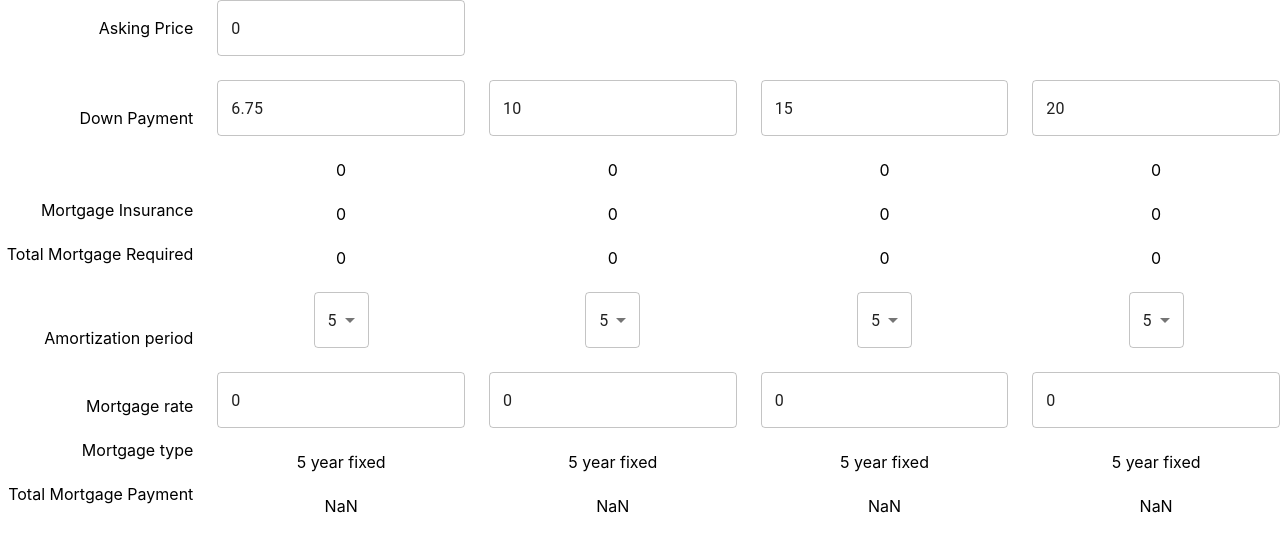
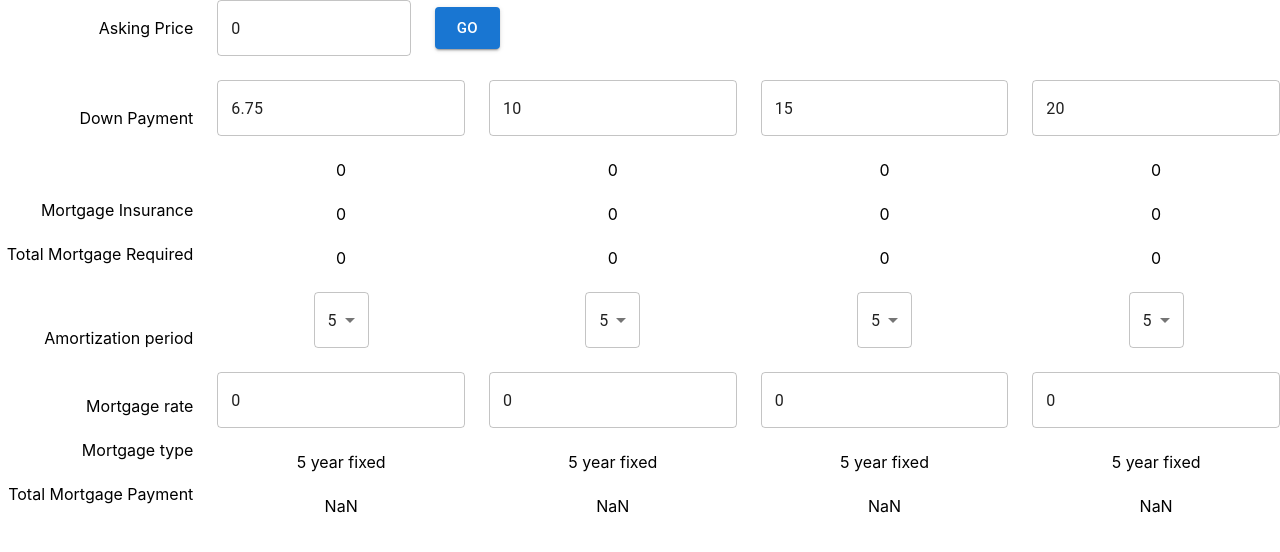
Before and after one commit to abhidevmumbai/react-calc, a React (Create React App) app: page / in a window 1280 px wide. Shown: the top 552 px of the page. Built offline with nearby package versions, Linux system fonts and the light colour scheme.

Commit message:
type and layout fixes

```diff
--- a/src/containers/mortgage/Mortgage.tsx
+++ b/src/containers/mortgage/Mortgage.tsx
@@ -1,4 +1,4 @@
-import { Grid, TextField } from "@mui/material";
+import { Button, Grid, TextField } from "@mui/material";
 import { ChangeEvent, useEffect, useState } from "react";
 import MortgagePayment from "../../components/MortgagePayment/MortgagePayment";
 import RequiredMortgage from "../../components/RequiredMortgage/RequiredMortgage";
@@ -8,7 +8,7 @@ interface Mortgages {
 }
 
 function Mortgage() {
-  const [askingPrice, setAskingPrice] = useState(0);
+  const [askingPrice, setAskingPrice] = useState<number>(0);
   const [totalMortgageRequired, setTotalMortgageRequired] = useState<number[]>(
     []
   );
@@ -16,7 +16,7 @@ function Mortgage() {
   const amortizationPeriods = [5, 10, 15, 20, 25, 30];
 
   const handleAskingPriceChange = (event: ChangeEvent<any>) => {
-    setAskingPrice(event.target.value);
+    setAskingPrice(parseInt(event.target.value));
   };
 
   const onTotalMortgageUpdate = (totalMortgage: number, index: number) => {
@@ -40,8 +40,17 @@ function Mortgage() {
         <Grid item xs={2} textAlign={"right"}>
           Asking Price
         </Grid>
-        <Grid item xs={10} textAlign={"left"}>
-          <TextField value={askingPrice} onChange={handleAskingPriceChange} />
+        <Grid item xs={2} textAlign={"left"}>
+          <TextField
+            fullWidth={true}
+            value={askingPrice}
+            onChange={handleAskingPriceChange}
+          />
+        </Grid>
+        <Grid item xs={8} textAlign={"left"}>
+          <Button size="large" variant="contained" color="primary">
+            Go
+          </Button>
         </Grid>
         {/* Row 1 */}
         <Grid item xs={2}>
```
